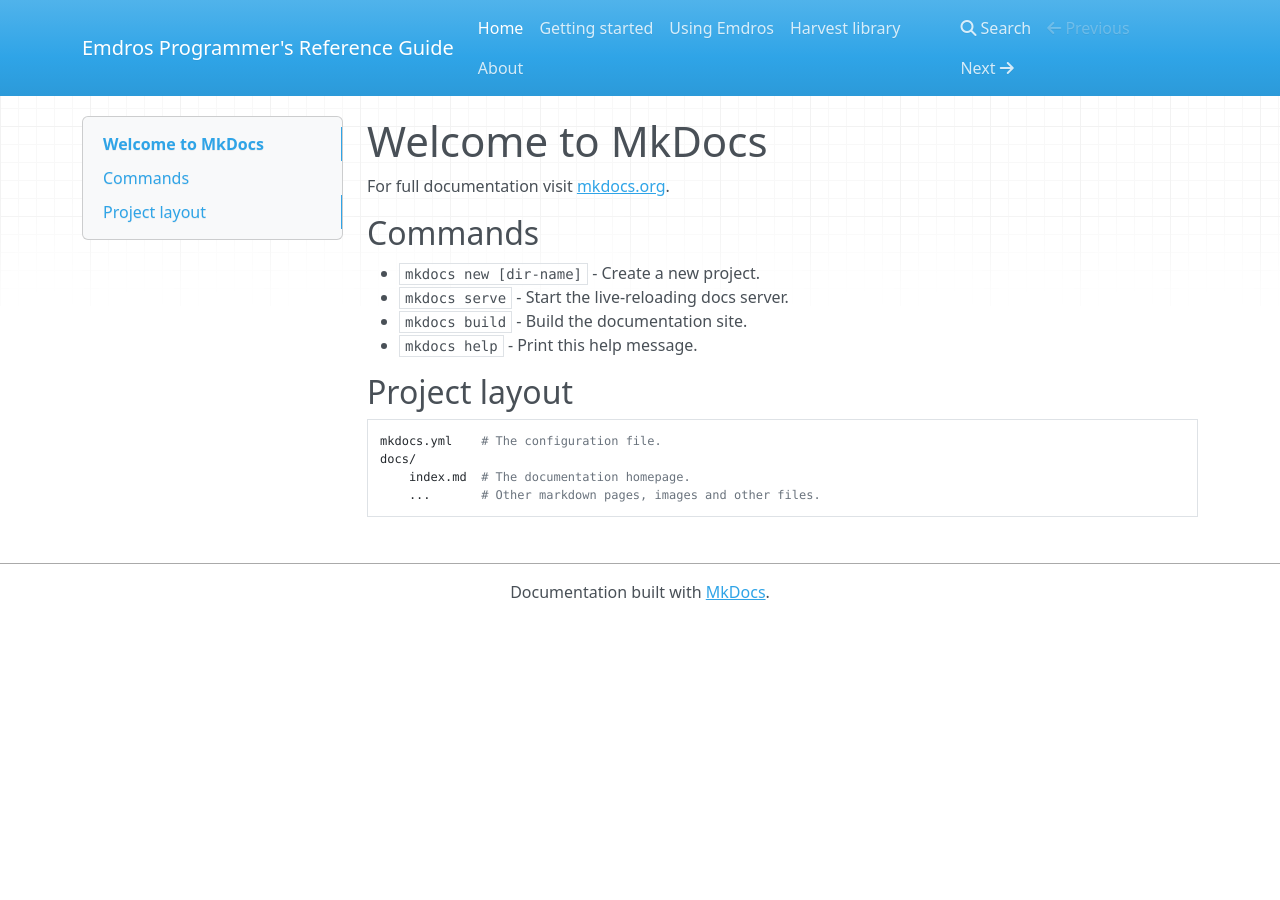
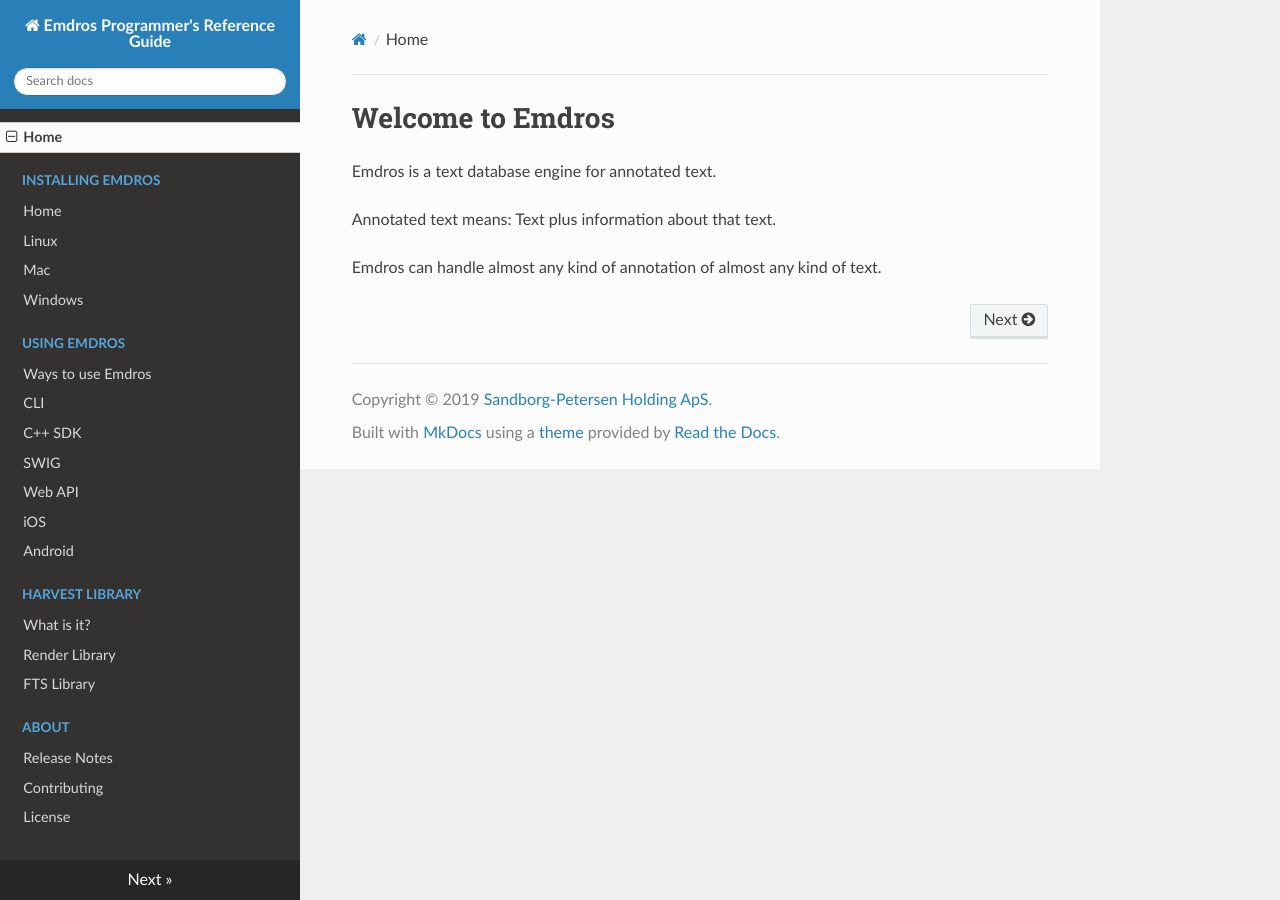
Before and after one commit to emdros/docs-emdros, an MkDocs documentation site: the page built from doc/markdown/progref/docs/index.md, in a window 1280 px wide. Built offline with MkDocs 1.6.1, drawn with Linux system fonts in a browser that asks for light colours; nearby versions of some CDN libraries; old or Windows-style settings are respelled for this version of MkDocs.

Commit message:
Initial addition.

```diff
--- a/doc/markdown/progref/docs/index.md
+++ b/doc/markdown/progref/docs/index.md
@@ -1,17 +1,8 @@
-# Welcome to MkDocs
+# Welcome to Emdros
 
-For full documentation visit [mkdocs.org](http://mkdocs.org).
+Emdros is a text database engine for annotated text.
 
-## Commands
+Annotated text means: Text plus information about that text.
 
-* `mkdocs new [dir-name]` - Create a new project.
-* `mkdocs serve` - Start the live-reloading docs server.
-* `mkdocs build` - Build the documentation site.
-* `mkdocs help` - Print this help message.
-
-## Project layout
-
-    mkdocs.yml    # The configuration file.
-    docs/
-        index.md  # The documentation homepage.
-        ...       # Other markdown pages, images and other files.
+Emdros can handle almost any kind of annotation of almost any kind of
+text.
--- a/doc/markdown/progref/mkdocs.yml
+++ b/doc/markdown/progref/mkdocs.yml
@@ -1,8 +1,34 @@
 site_name: Emdros Programmer's Reference Guide
+site_url: https://progref.emdros.com/
+site_description: Programmer's Reference Guide for the Emdros text database engine
+site_author: Ulrik Sandborg-Petersen
 
-nav:
-   - Home: index.md
-   - Getting started: getting_started/index.md
-   - Using Emdros: using_emdros/index.md
-   - Harvest library: harvestlib/index.md
-   - About: about.md
+
+theme: readthedocs
+
+pages:
+    - Home: index.md
+    - Installing Emdros:
+         - Home: installing/index.md
+         - Linux: installing/linux.md
+         - Mac: installing/mac.md
+         - Windows: installing/windows.md
+    - Using Emdros:
+         - Ways to use Emdros: using_emdros/index.md
+         - CLI: using_emdros/cli.md
+         - C++ SDK: using_emdros/sdk.md
+         - SWIG: using_emdros/swig.md
+         - Web API: using_emdros/webapi.md
+         - iOS: using_emdros/ios.md
+         - Android: using_emdros/android.md
+    - Harvest Library:
+         - What is it?: harvestlib/index.md
+         - Render Library: harvestlib/renderlib.md
+         - FTS Library: harvestlib/ftslib.md
+    - About:
+         - Release Notes: about/release-notes.md
+         - Contributing: about/contributing.md
+         - License: about/license.md
+
+copyright: Copyright &copy; 2019 <a href="https://emdros.org/">Sandborg-Petersen Holding ApS</a>.
+#google_analytics: ['UA-XXX', 'progref.emdros.com']
```
Also changed, not shown: doc/markdown/progref/docs/about/contributing.md (added), doc/markdown/progref/docs/about/license.md (added), doc/markdown/progref/docs/about/release-notes.md (added), doc/markdown/progref/docs/harvestlib/ftslib.md (added), doc/markdown/progref/docs/harvestlib/renderlib.md (added), doc/markdown/progref/docs/using_emdros/android.md (added), doc/markdown/progref/docs/using_emdros/cli.md (added), doc/markdown/progref/docs/using_emdros/ios.md (added), doc/markdown/progref/docs/using_emdros/sdk.md (added), doc/markdown/progref/docs/using_emdros/swig.md (added), doc/markdown/progref/docs/using_emdros/webapi.md (added).
